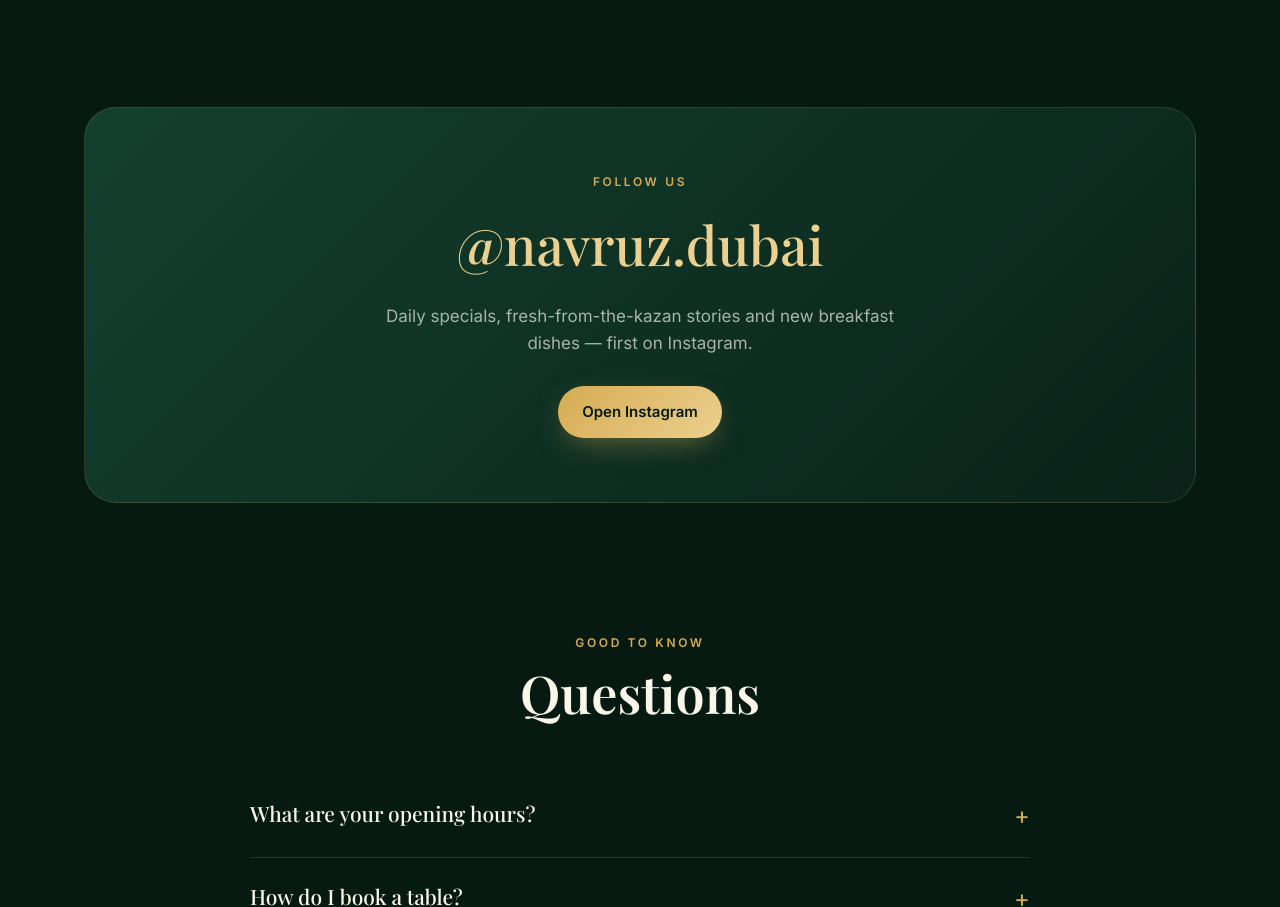
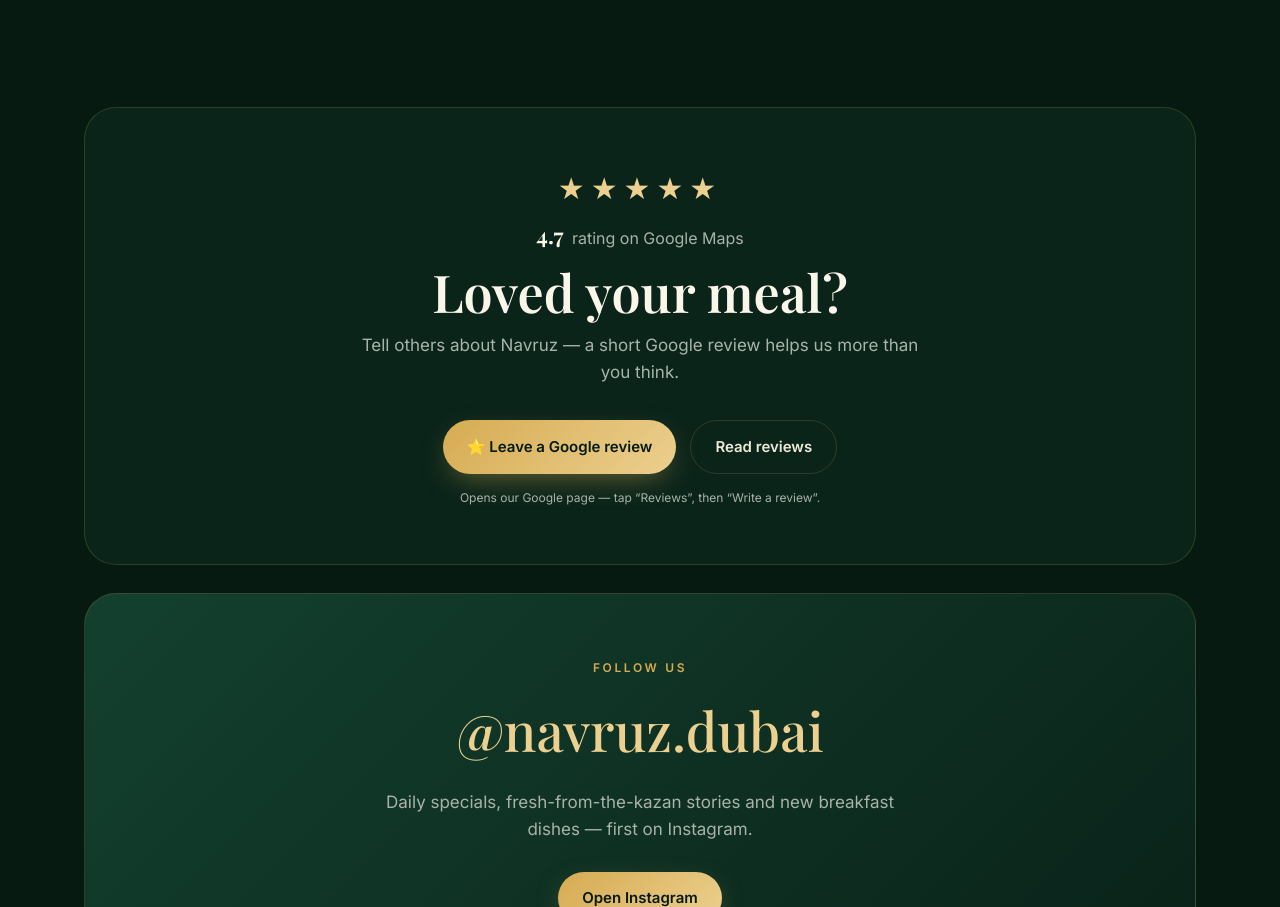
Before and after one commit to karimovshahron7-collab/navruz-website, a plain HTML site: page index.html in a window 1280 px wide. Shown: the part 7046-7953 px from the top of the page. Drawn offline with nearby package versions, Linux system fonts and the light colour scheme; a web font is replaced by a local one.

Commit message:
Add Google review block and Maps link
Co-Authored-By: Claude Opus 5.5 <noreply@anthropic.com>
Claude-Session: https://claude.ai/code/session_012M9KxJXoxjMCzNNyxzc4T4

```diff
--- a/index.html
+++ b/index.html
@@ -18,7 +18,7 @@
 "servesCuisine":["Uzbek","Russian","Central Asian"],"telephone":"+971523652723","priceRange":"AED 10–100",
 "address":{"@type":"PostalAddress","streetAddress":"Shop 6001, Greens Building 6, Sobha Hartland","addressLocality":"Mohammed Bin Rashid City, Dubai","addressCountry":"AE"},
 "openingHoursSpecification":[{"@type":"OpeningHoursSpecification","dayOfWeek":["Monday","Tuesday","Wednesday","Thursday","Friday","Saturday","Sunday"],"opens":"08:00","closes":"23:59"}],
-"acceptsReservations":"True","hasMenu":"https://navruz.ecomm.syrve.app/","sameAs":["https://www.instagram.com/navruz.dubai/"],"image":"https://navruz.ae/img/plov.jpg","url":"https://navruz.ae/"}
+"acceptsReservations":"True","hasMenu":"https://navruz.ecomm.syrve.app/","sameAs":["https://www.instagram.com/navruz.dubai/","https://www.google.com/maps?cid=6054306654956814092"],"hasMap":"https://www.google.com/maps?cid=6054306654956814092","image":"https://navruz.ae/img/plov.jpg","url":"https://navruz.ae/"}
 </script>
 <link rel="preconnect" href="https://fonts.googleapis.com">
 <link rel="preconnect" href="https://fonts.gstatic.com" crossorigin>
@@ -164,6 +164,10 @@ section{padding:110px 0;position:relative}
 .why h4{font-family:var(--serif);font-size:19px;font-weight:600;color:#fbf6ea;margin-bottom:6px}
 .why p{font-size:14px;color:var(--muted)}
 
+/* reviews */
+.rev{text-align:center;border-radius:32px;padding:56px 28px;margin-bottom:28px;background:var(--ink2);border:1px solid var(--line)}
+.stars{font-size:30px;letter-spacing:6px;color:var(--gold2)}
+.rscore{color:var(--muted);margin-top:6px}.rscore b{color:#fbf6ea;font-family:var(--serif);font-size:22px;margin-right:4px}
 /* insta */
 .insta{text-align:center;border-radius:32px;padding:64px 28px;background:linear-gradient(135deg,#13402e,#0a2219);border:1px solid var(--line);position:relative;overflow:hidden}
 .insta .handle{font-family:var(--serif);font-size:clamp(30px,5vw,54px);color:var(--gold2);margin:10px 0 16px;display:block}
@@ -465,6 +469,17 @@ footer{border-top:1px solid var(--line);padding:40px 0;color:var(--muted);font-s
 
 <section style="padding-top:0">
   <div class="wrap">
+    <div class="rev reveal">
+      <div class="stars">★★★★★</div>
+      <div class="rscore"><b>4.7</b> rating on Google Maps</div>
+      <h2 style="margin:10px 0 12px">Loved your meal?</h2>
+      <p class="lead" style="margin:0 auto 26px">Tell others about Navruz — a short Google review helps us more than you think.</p>
+      <div class="cta-row" style="justify-content:center">
+        <a class="btn btn-gold" href="https://www.google.com/maps?cid=6054306654956814092" target="_blank" rel="noopener">⭐ Leave a Google review</a>
+        <a class="btn btn-ghost" href="https://www.google.com/maps?cid=6054306654956814092" target="_blank" rel="noopener">Read reviews</a>
+      </div>
+      <p class="hint" style="margin-top:14px">Opens our Google page — tap “Reviews”, then “Write a review”.</p>
+    </div>
     <div class="insta reveal">
       <div class="eyebrow">Follow us</div>
       <a class="handle" href="https://www.instagram.com/navruz.dubai/" target="_blank" rel="noopener">@navruz.dubai</a>
@@ -500,7 +515,7 @@ footer{border-top:1px solid var(--line);padding:40px 0;color:var(--muted);font-s
         <div class="vrow"><svg viewBox="0 0 24 24" fill="none" stroke="currentColor" stroke-width="2"><rect x="3" y="3" width="18" height="18" rx="5"/><circle cx="12" cy="12" r="4"/><circle cx="17.5" cy="6.5" r="1" fill="currentColor"/></svg><div><b>Instagram</b><span><a href="https://www.instagram.com/navruz.dubai/" target="_blank" rel="noopener">@navruz.dubai</a></span></div></div>
         <div class="vrow"><svg viewBox="0 0 24 24" fill="none" stroke="currentColor" stroke-width="2"><path d="M6 2l1.5 4h9L18 2M4 6h16l-1.5 14h-13z"/></svg><div><b>Order online</b><span><a href="https://navruz.ecomm.syrve.app/" target="_blank" rel="noopener">navruz.ecomm.syrve.app</a></span></div></div>
         <div class="cta-row" style="margin-top:22px">
-          <a class="btn btn-gold" href="https://www.google.com/maps/search/?api=1&query=Navruz+Greens+Building+6+Sobha+Hartland+Dubai" target="_blank" rel="noopener">Get directions</a>
+          <a class="btn btn-gold" href="https://www.google.com/maps?cid=6054306654956814092" target="_blank" rel="noopener">Get directions</a>
           <a class="btn btn-ghost" href="https://wa.me/971523652723?text=Hello%20Navruz%2C%20I%27d%20like%20to%20book%20a%20table" target="_blank" rel="noopener">Book a table</a>
         </div>
       </div>
```
